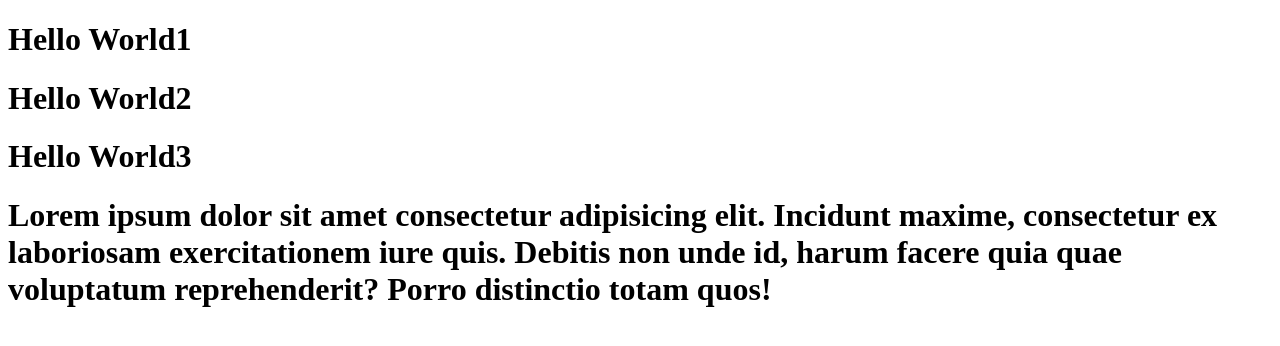
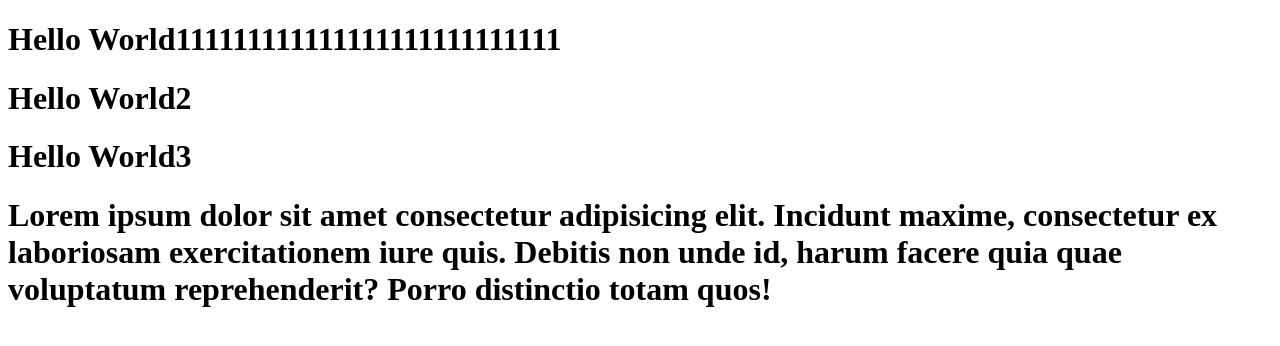
Before and after one commit to sompui/git101, a plain HTML site: page index.html in a window 1280 px wide. Drawn offline with Linux system fonts and the light colour scheme.

Commit message:
Update index.html

```diff
--- a/index.html
+++ b/index.html
@@ -5,7 +5,7 @@
     <title>Introduction to Git and Github by DevAhoy</title>
 </head>
 <body>
-    <h1>Hello World1</h1>
+    <h1>Hello World111111111111111111111111111</h1>
     <h1>Hello World2</h1>
     <h1>Hello World3</h1>
     <h1>Lorem ipsum dolor sit amet consectetur adipisicing elit. Incidunt maxime, consectetur ex laboriosam exercitationem iure quis. Debitis non unde id, harum facere quia quae voluptatum reprehenderit? Porro distinctio totam quos!</h1>
```
